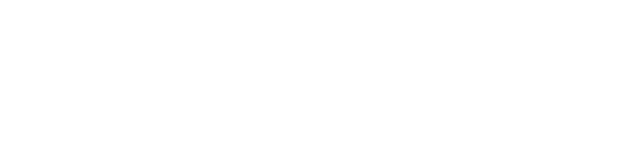
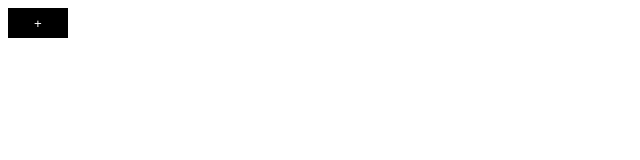
Before and after one commit to KaladarChowdary/DFA, a plain HTML site: page index.html in a window 1280 px wide. Shown: the whole page, without its empty margins (0-640 px from the left). Drawn offline with Linux system fonts and the light colour scheme.

Commit message:
Added button

```diff
--- a/app.js
+++ b/app.js
@@ -0,0 +1,2 @@
+const [btn] = document.getElementsByClassName("btn");
+console.log(btn);
--- a/index.html
+++ b/index.html
@@ -1,15 +1,15 @@
 <!DOCTYPE html>
 <html lang="en">
-<head>
-    <meta charset="UTF-8">
-    <meta http-equiv="X-UA-Compatible" content="IE=edge">
-    <meta name="viewport" content="width=device-width, initial-scale=1.0">
+  <head>
+    <meta charset="UTF-8" />
+    <meta http-equiv="X-UA-Compatible" content="IE=edge" />
+    <meta name="viewport" content="width=device-width, initial-scale=1.0" />
     <title>Document</title>
 
-    <link rel="stylesheet" href="styles.css">
+    <link rel="stylesheet" href="styles.css" />
     <script src="app.js" defer></script>
-</head>
-<body>
-
-</body>
+  </head>
+  <body>
+    <button class="btn">+</button>
+  </body>
 </html>
--- a/styles.css
+++ b/styles.css
@@ -0,0 +1,7 @@
+.btn {
+  height: 30px;
+  width: 60px;
+  background-color: black;
+  color: white;
+  border: 2px solid #000;
+}
```
